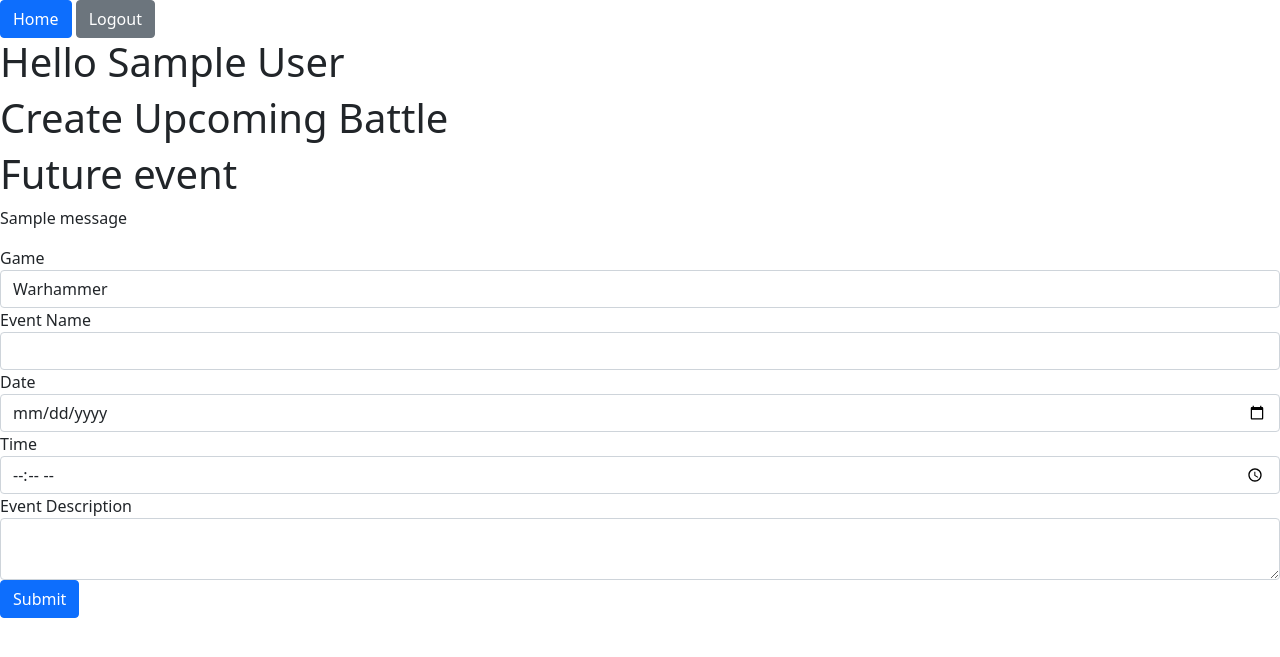
After one commit to quickpour/war_wager, a Flask app: page /to_event_create in a window 1280 px wide. The commit adds this page. Shown: the top 657 px of the page. Run offline with Flask 2, Linux system fonts and the light colour scheme; the visitor is signed in with stand-in values (Sample User, id 1); tables that the repository leaves empty or names only in its code hold one stand-in row (values such as "Sample post"); one stand-in notice (Sample message) is shown.

Commit message:
update and delete and html structure

```diff
--- a/flask_app/controllers/upcoming_events.py
+++ b/flask_app/controllers/upcoming_events.py
@@ -5,8 +5,10 @@ from flask_app.models import upcoming_event, user
 
 @app.route('/upcoming_event/creation', methods=['POST'])
 def create_event():
+    if 'id' not in session:
+        return redirect('/')
     if not upcoming_event.Upcoming_event.validate_upcoming_event(request.form):
-        return redirect('/user_success')
+        return redirect('/to_event_create')
     upcoming_event.Upcoming_event.create_upcoming_event(request.form)
     return redirect('/user_success')
 
@@ -18,9 +20,38 @@ def upcoming_by_game(game):
     }
     person = user.User.get_user_by_id(session)
     upcoming = upcoming_event.Upcoming_event.get_upcoming_by_game(data)
-    return render_template('testing_upcoming_display.html', game=game, upcoming_events=upcoming, user=person)
+    return render_template('upcoming_battles_list.html', game=game, upcoming_events=upcoming, user=person)
 
 @app.route('/view_event_secure/<int:id>')
 def get_upcoming_event_by_id(id):
     upcoming_battle = upcoming_event.Upcoming_event.get_upcoming_by_id(id)
-    return render_template('upcoming_battle_event.html', upcoming_battle=upcoming_battle)
+    person = user.User.get_user_by_id(session)
+    return render_template('upcoming_battle_event.html', upcoming_battle=upcoming_battle, person=person)
+
+@app.route('/to_event_create')
+def event_creation():
+    if 'id' not in session:
+        return redirect('/')
+    person = user.User.get_user_by_id(session)
+    return render_template('upcoming_battle_create.html', person=person)
+
+@app.route('/edit_upcoming_event/<int:id>')
+def to_event_edit(id):
+    the_event = upcoming_event.Upcoming_event.get_upcoming_by_id(id)
+    return render_template('edit_upcoming_battle.html', event=the_event)
+
+@app.route('/edit_the_event', methods=['POST'])
+def edit_upcoming_e():
+    if 'id' not in session:
+        return redirect('/')
+    upcoming_event.Upcoming_event.update_upcoming_event(request.form)
+    the_id = request.form['id']
+    return redirect(f'/view_event_secure/{the_id}')
+
+@app.route('/delete_upcoming/<int:id>')
+def delete_upcoming(id):
+    data = {
+        'id' : id
+    }
+    upcoming_event.Upcoming_event.delete_upcoming_event(data)
+    return redirect('/user_success')
--- a/flask_app/templates/landing.html
+++ b/flask_app/templates/landing.html
@@ -46,7 +46,7 @@
                     erat.
                     Suspendisse
                     tellus diam, dignissim ac purus eu, volutpat viverra ipsum.</p>
-                <a href="#" class="button">Find Events</a>
+                <a href="/upcoming/warhammer" class="button">Find Events</a>
             </div>
         </div>
 
@@ -56,7 +56,7 @@
                 <p class="card-body">Lorem ipsum dolor sit amet, consectetur adipiscing elit. Ut vitae dui erat.
                     Suspendisse
                     tellus diam, dignissim ac purus eu, volutpat viverra ipsum.</p>
-                <a href="#" class="button">Find Events</a>
+                <a href="/upcoming/pathfinder" class="button">Find Events</a>
             </div>
         </div>
 
@@ -66,7 +66,7 @@
                 <p class="card-body">Lorem ipsum dolor sit amet, consectetur adipiscing elit. Ut vitae dui erat.
                     Suspendisse
                     tellus diam, dignissim ac purus eu, volutpat viverra ipsum.</p>
-                <a href="#" class="button">Find Events</a>
+                <a href="/upcoming/x-wing" class="button">Find Events</a>
             </div>
         </div>
     </div>
--- /dev/null
+++ b/flask_app/templates/upcoming_battle_create.html
@@ -0,0 +1,59 @@
+<!DOCTYPE html>
+<html lang="en">
+<head>
+    <meta charset="UTF-8">
+    <meta http-equiv="X-UA-Compatible" content="IE=edge">
+    <meta name="viewport" content="width=device-width, initial-scale=1.0">
+    <!-- CSS only -->
+    <link href="https://cdn.jsdelivr.net/npm/bootstrap@5.1.3/dist/css/bootstrap.min.css" rel="stylesheet" integrity="sha384-1BmE4kWBq78iYhFldvKuhfTAU6auU8tT94WrHftjDbrCEXSU1oBoqyl2QvZ6jIW3" crossorigin="anonymous">
+    <title>Document</title>
+</head>
+<body>
+    <a href="/user_success" class="btn btn-primary">Home</a>
+    <a href="/logout" class="btn btn-secondary">Logout</a>
+    <h1>Hello {{person.first_name}} {{person.last_name}}</h1>
+    <h1>Create Upcoming Battle</h1>
+    <div class="row">
+        <div class="col">
+            <h1>Future event</h1>
+            {% with messages = get_flashed_messages(category_filter=["upcoming_event"]) %}
+            {% if messages %}
+            {% for message in messages %}
+                <p>{{message}}</p>
+            {% endfor %}
+            {% endif %}
+            {% endwith %}
+            <form action="/upcoming_event/creation" class="form" method="post">
+                <input type="hidden" name="user_id" value="{{person.id}}">
+                <div class="form-group">
+                    <label for="game">Game</label>
+                    <select class="form-control" name="game" id="">
+                        <option value="warhammer">Warhammer</option>
+                        <option value="pathfinder">Pathfinder</option>
+                        <option value="x-wing">X-Wing</option>
+                    </select>
+                </div>
+                <div class="form-group">
+                    <label for="name">Event Name</label>
+                    <input type="text" class="form-control" name="name">
+                </div>
+                <div class="form-group">
+                    <label for="date">Date</label>
+                    <input type="date" name="date" class="form-control">
+                </div>
+                <div class="form-group">
+                    <label for="time">Time</label>
+                    <input type="time" name="time" class="form-control">
+                </div>
+                <div class="form-group">
+                    <label for="description">Event Description</label>
+                    <textarea name="description" class="form-control" id="" rows="2"></textarea>
+                </div>
+                <button class="btn btn-primary">Submit</button>
+            </form>
+        </div>
+    </div>
+
+
+</body>
+</html>
--- a/flask_app/templates/testing_upcoming_display.html
+++ b/flask_app/templates/upcoming_battles_list.html
@@ -22,7 +22,7 @@
                 {% for upcoming_event in upcoming_events %}
                 <p>{{upcoming_event.name}} on {{upcoming_event.date}} <a href="/view_event_secure/{{upcoming_event.id}}">View</a></p>
                 {% if upcoming_event.creator.id == user.id %}
-                <a href="/edit_upcoming_event/{{upcoming_event.id}}" class="btn btn-outline-primary">Edit</a><a href="/delete_past_event/{{upcoming_event.id}}" class="btn btn-outline-danger">Delete</a>
+                <a href="/edit_upcoming_event/{{upcoming_event.id}}" class="btn btn-outline-primary">Edit</a><a href="/delete_upcoming/{{upcoming_event.id}}" class="btn btn-outline-danger">Delete</a>
                 {% endif %}
                 {% endfor %}
             </div>
```
Also changed, not shown: flask_app/controllers/users.py (+12 -6 lines), flask_app/models/upcoming_event.py (+10 -2 lines), flask_app/templates/dashboard.html (+41 -0 lines), flask_app/templates/edit_upcoming_battle.html (added, +58 -0 lines), flask_app/templates/login.html (+8 -1 lines), flask_app/templates/upcoming_battle_event.html (+21 -1 lines).
